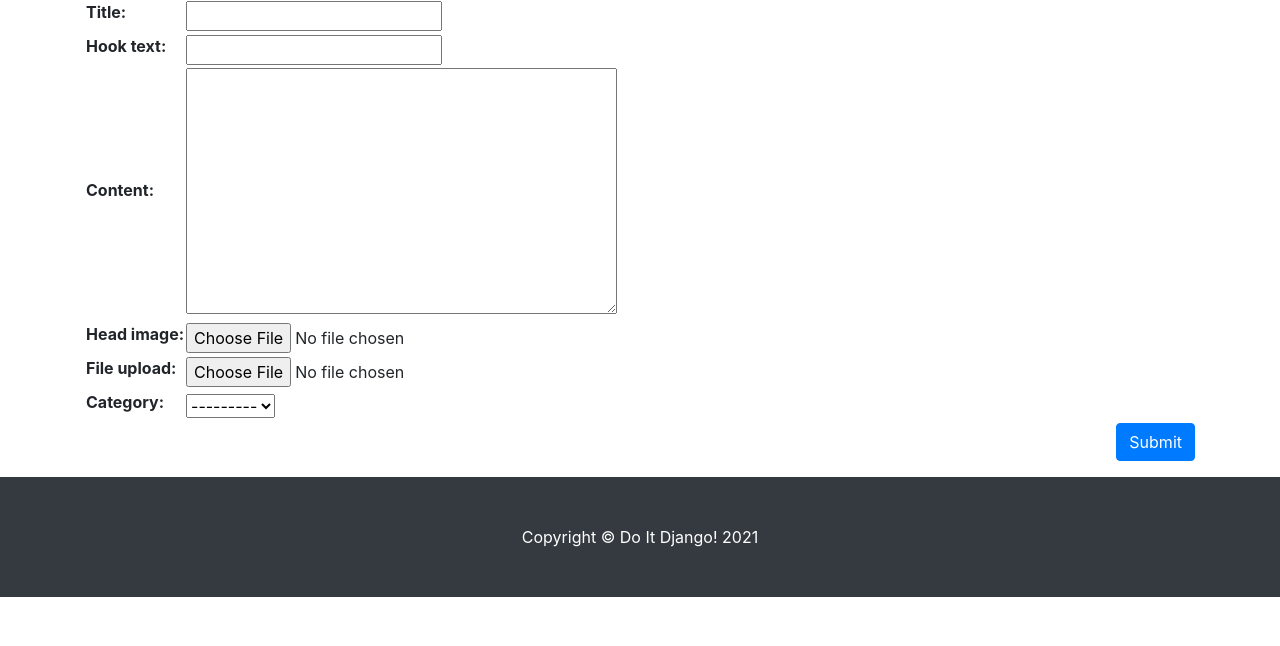
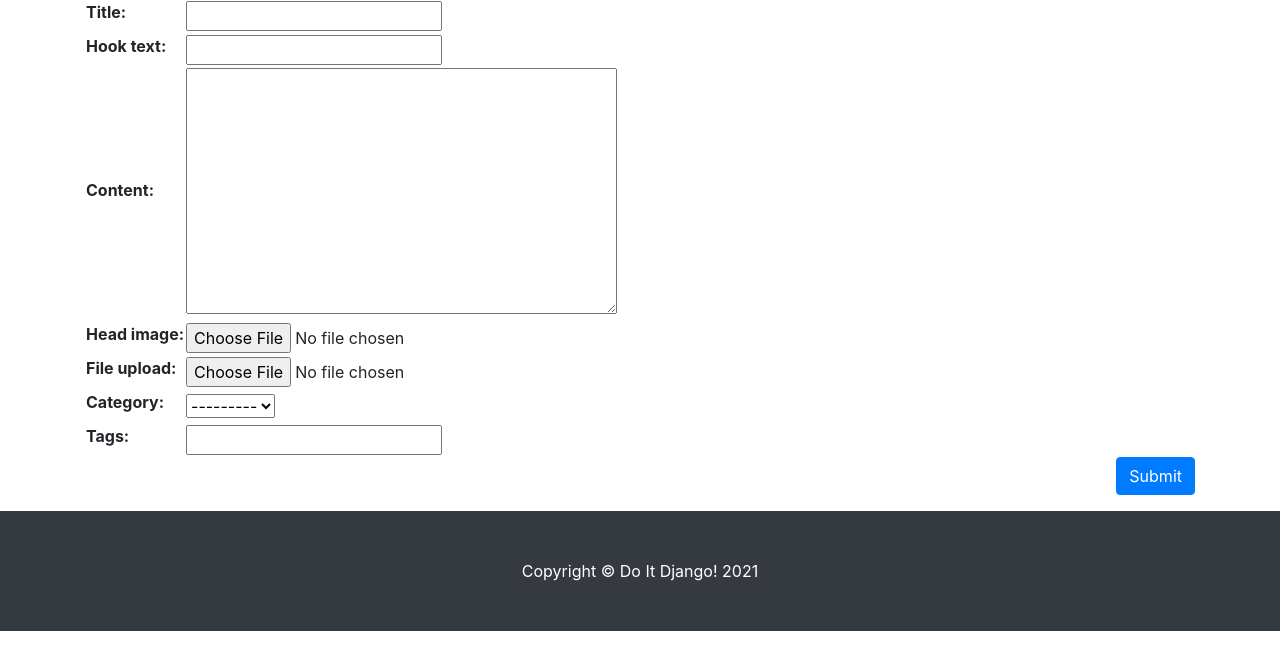
Before and after one commit to ATM7587/do_it_django_inflearn_2021, a Django app: page /blog/create_post/ in a window 1280 px wide. Shown: the part 154-800 px from the top of the page. Run offline with Django 3.2, Linux system fonts and the light colour scheme; the visitor is signed in with stand-in values (Sample User, id 1); data that the repository does not hold is empty; some libraries are stand-ins or nearby versions.

Commit message:
포스트 작성할 때 텍스트로 태그 지정하기

```diff
--- a/blog/templates/blog/post_form.html
+++ b/blog/templates/blog/post_form.html
@@ -9,6 +9,10 @@
 <form method="post" enctype="multipart/form-data">{% csrf_token %} <!--그때그때 token을 생성해서 유효한 요청인지를 확인 후 작업 -->
     <table>
         {{ form }}
+        <tr>
+            <th><label for="id_tags_str">Tags:</label></th>
+            <td><input type="text" name="tags_str" id="id_tags_str"></td>
+        </tr>
     </table>
     <button type="submit" class="btn btn-primary float-right" >
     Submit
--- a/blog/views.py
+++ b/blog/views.py
@@ -1,5 +1,6 @@
 from django.core.exceptions import PermissionDenied
 from django.shortcuts import render, redirect
+from django.utils.text import slugify
 from django.views.generic import ListView, DetailView, CreateView, UpdateView
 from django.contrib.auth.mixins import LoginRequiredMixin, UserPassesTestMixin
 from .models import Post, Category, Tag
@@ -36,8 +37,26 @@ class PostCreate(LoginRequiredMixin, UserPassesTestMixin, CreateView): #LoginReq
     def form_valid(self, form):
         current_user = self.request.user # request : 요청을 하는 클라이언트에 대한 정보를 담음
         if current_user.is_authenticated and (current_user.is_staff or current_user.is_superuser): # 로그인 한 상태면 True를 반환, 로그인하지 않은 상태면 False를 반환
-            form.instance.author = current_user # form 클래스로 만들어진 인스턴스의 author 필드에 current_user를 채워넣는다.
-            return super(PostCreate, self).form_valid(form)
+            form.instance.author = current_user # form 클래스로 만들어진 인스턴스의 author 필드에 current_user(현재 로그인한 사용자)를 채워넣는다.
+            response = super(PostCreate, self).form_valid(form)
+
+            tags_str = self.request.POST.get('tags_str')
+            if tags_str:
+                tags_str = tags_str.strip() # 문자열 앞뒤에 빈 문자열일 있을 경우 없애줌
+                tags_str = tags_str.replace(',', ';') # 문자열 사이에 ','가 있을 경우 ';'로 바꿔줌
+                tags_list = tags_str.split(';') # ; 을 기준으로 문자열들을 구분해줌
+
+                for t in tags_list:
+                    t = t.strip()
+                    tag, is_tag_created = Tag.objects.get_or_create(name=t)
+                    # name이 t 인 것이 있으면 get 하고 name이 t인 것이 없으면 만든 다음에 가져오게 한다.(변수 tag)
+                    # 새로 만든 경우에는 is_tag_created가 true, 기존에 있던 경우에는 false로 반환된다.
+                    if is_tag_created:
+                        tag.slug = slugify(t, allow_unicode=True) # allow_unicode : 한국어로 작성해도 인식할 수 있도록 해준다.
+                        # admin에서와 달리 자동으로 slug를 만들어주지 않기 때문에 모듈을 import해서 만들어주도록 한다.
+                        tag.save()
+                    self.object.tags.add(tag) # 새로 만든 태그가 object(이 경우에는 새로 만든 포스트)에 추가된다.
+            return response
         else:
             return redirect('/blog/') # 로그인하지 않았을 경우에는 /blog/로 보낸다.
 
```
Also changed, not shown: blog/tests.py (+12 -1 lines), requirements.txt (added, +8 -0 lines).
